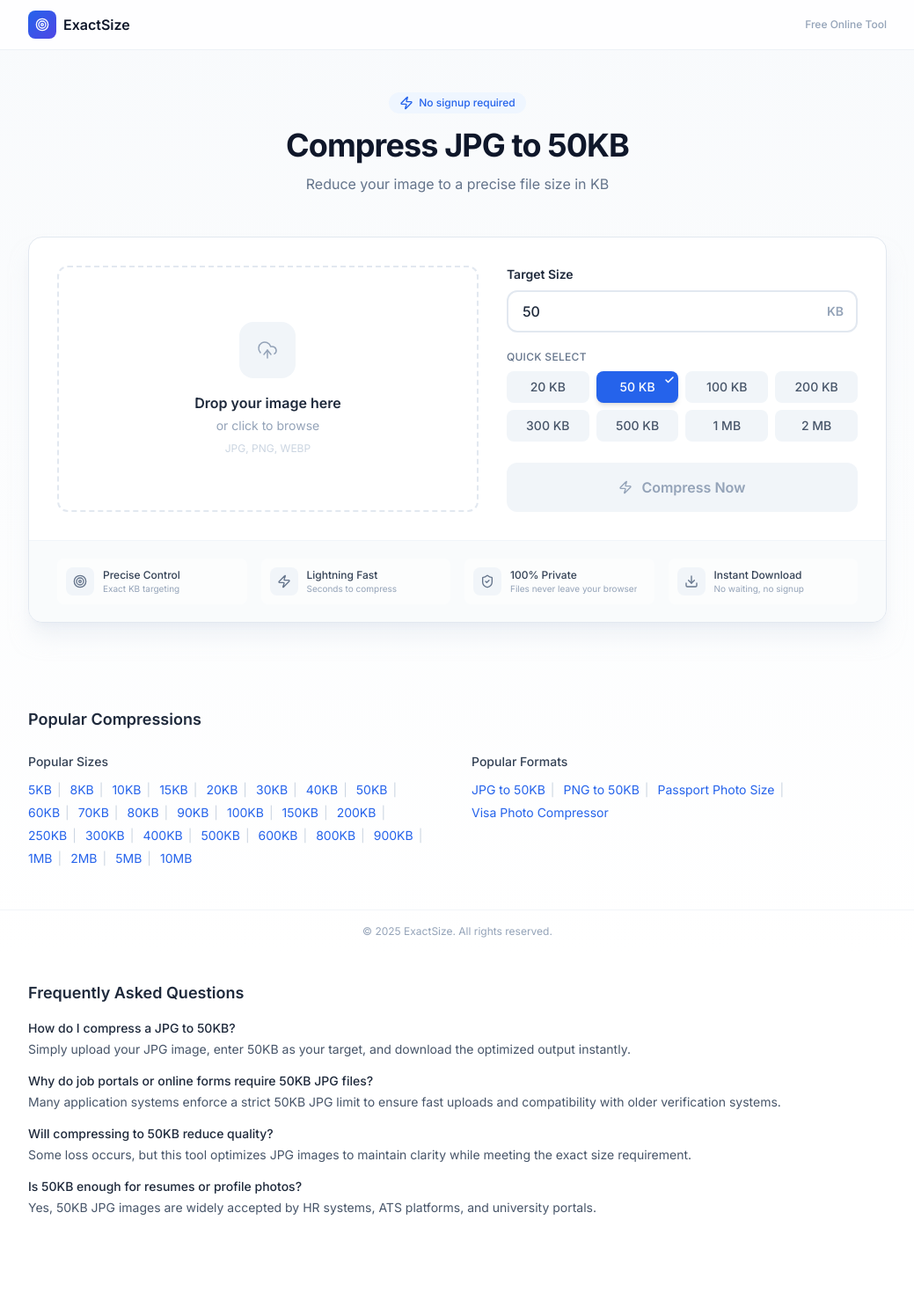
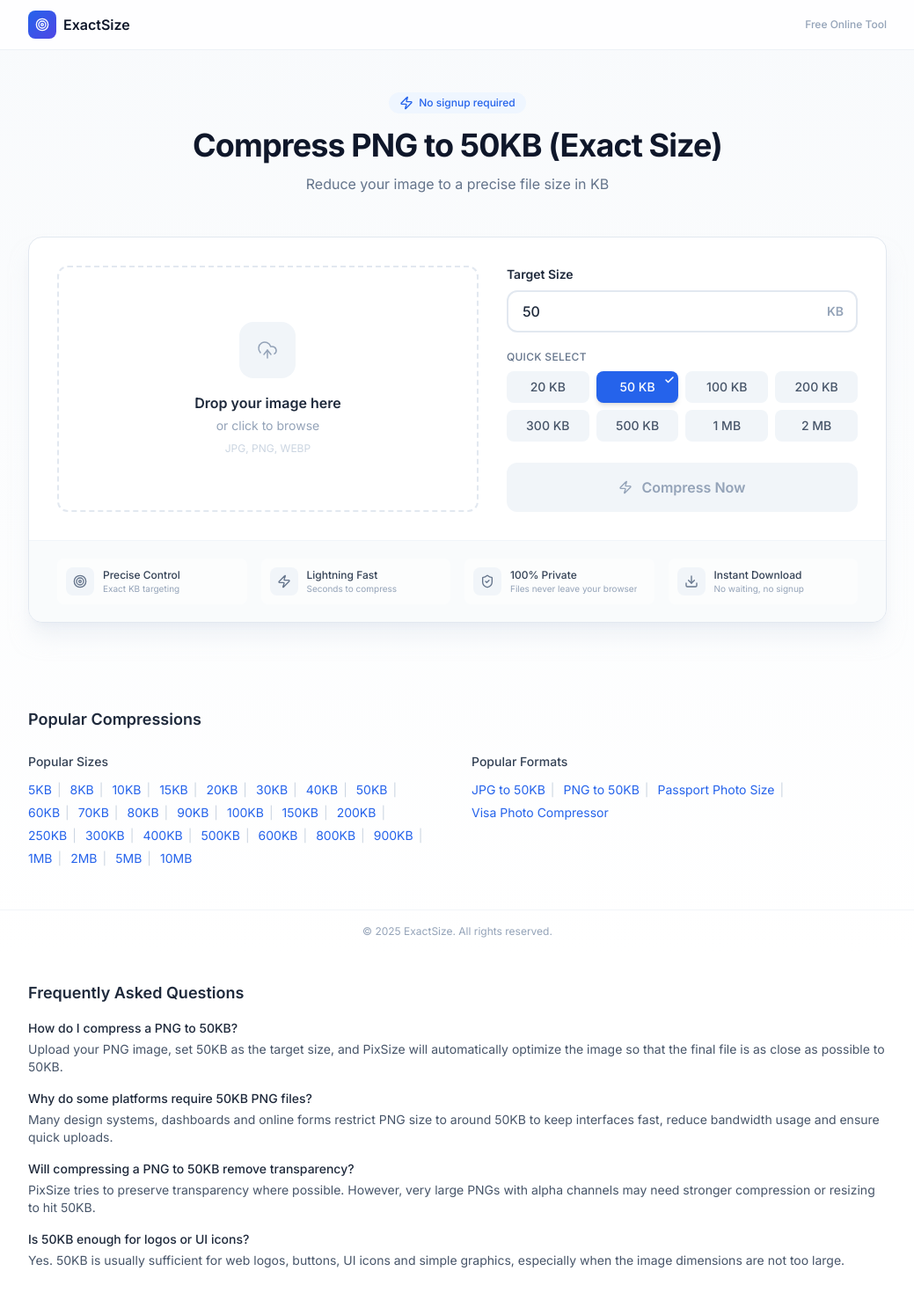
Before and after one commit to runpeng402/compression-picture, a Next.js app: page /png-to-50kb in a window 1280 px wide. Shown: the top 1470 px of the page at 88% size, without its empty margins (120-1159 px from the left). Before the commit the page ends 1431 px from the top, so only its background shows below. Built offline with nearby package versions, Linux system fonts and the light colour scheme.

Commit message:
update: add brand pixsize on the context page

```diff
--- a/app/compress-image-to-[size]kb/page.tsx
+++ b/app/compress-image-to-[size]kb/page.tsx
@@ -20,7 +20,7 @@ export function generateStaticParams() {
 }
 
 // ------------------------------
-// 动态 Metadata（核心 SEO 强化）
+// 动态 Metadata（核心 SEO 强化：PixSize + Exact Size）
 // ------------------------------
 export async function generateMetadata({
   params,
@@ -29,8 +29,9 @@ export async function generateMetadata({
 }): Promise<Metadata> {
   const size = params.size;
 
-  const title = `Compress Image to ${size}KB – Exact JPG/PNG Compressor`;
-  const description = `Free online tool to compress JPG or PNG images to exactly ${size}KB. Perfect for forms, online submissions, passports, and visa uploads.`;
+  // Title 结构：关键词在前 + Exact Size 功能 + 品牌 PixSize
+  const title = `Compress Image to ${size}KB (Exact Size) – PixSize`;
+  const description = `PixSize is an online image compression tool that lets you compress JPG or PNG images to exactly ${size}KB while preserving clarity. Ideal for online forms, job portals, passports, and visa uploads that require strict file size limits.`;
 
   const url = `https://compresstokb.com/compress-to-${size}kb`;
 
@@ -47,7 +48,7 @@ export async function generateMetadata({
       type: "website",
       images: [
         {
-          url: `https://compresstokb.com/api/og?title=Compress+to+${size}KB&subtitle=Exact+Size+Image+Compressor&size=${size}KB`,
+          url: `https://compresstokb.com/api/og?title=Compress+to+${size}KB&subtitle=Exact+Size+Image+Compression&size=${size}KB`,
           width: 1200,
           height: 630,
         },
@@ -69,28 +70,28 @@ export default function DynamicCompressPage({
   const jsonLd = {
     "@context": "https://schema.org",
     "@type": "WebPage",
-    name: `Compress Image to ${size}KB`,
+    name: `Compress Image to ${size}KB – PixSize`,
     url: `https://compresstokb.com/compress-to-${size}kb`,
-    description: `Online tool to compress an image to exactly ${size}KB.`,
+    description: `Use PixSize to compress an image to exactly ${size}KB. Precise, browser-based image compression for strict KB limits.`,
     potentialAction: {
       "@type": "Action",
-      name: "Compress Image",
+      name: "Compress Image to Exact Size",
       target: `https://compresstokb.com/compress-to-${size}kb`,
     },
   };
 
   return (
     <>
-      {/* JSON-LD 结构化数据 */}
+      {/* JSON-LD 结构化数据：保留 + 品牌注入 + Exact Size 语义 */}
       <script
         type="application/ld+json"
         dangerouslySetInnerHTML={{ __html: JSON.stringify(jsonLd) }}
       />
 
-      {/* 压缩工具渲染 */}
+      {/* 压缩工具渲染：继续用初始 size & 标题覆盖 */}
       <ImageCompressorTool
         initialTargetSize={size}
-        titleOverride={`Compress Image to ${size}KB`}
+        titleOverride={`Compress Image to ${size}KB (Exact Size)`}
       />
     </>
   );
--- a/app/jpg-to-50kb/page.tsx
+++ b/app/jpg-to-50kb/page.tsx
@@ -8,24 +8,24 @@ const ImageCompressorTool = dynamic(
 );
 
 // -----------------------
-// Metadata（专业增强版）
+// Metadata（PixSize + Exact Size 增强版）
 // -----------------------
 export const metadata: Metadata = {
-  title: "Compress JPG to 50KB – Free Online JPG Compressor | ExactSize",
+  title: "Compress JPG to 50KB (Exact Size) – PixSize",
   description:
-    "Compress JPG images to exactly 50KB using our fast, accurate, and secure online compressor. Ideal for job portals, resumes, school submissions, and systems requiring strict JPG size limits.",
+    "Use PixSize to compress JPG images to exactly 50KB. Fast, accurate and secure online JPG compressor, ideal for job portals, resumes, school submissions and systems that require strict 50KB JPG limits.",
   alternates: {
     canonical: "https://compresstokb.com/jpg-to-50kb",
   },
   openGraph: {
-    title: "Compress JPG to 50KB – Exact JPG Size Tool",
+    title: "Compress JPG to 50KB – Exact JPG Size Tool | PixSize",
     description:
-      "Free online JPG compressor to reduce JPG/JPEG images to exactly 50KB. High quality, private, and instant.",
+      "Free online JPG compressor by PixSize to reduce JPG/JPEG images to exactly 50KB while preserving clarity. Perfect for online forms, ATS systems and university portals.",
     url: "https://compresstokb.com/jpg-to-50kb",
     type: "website",
     images: [
       {
-        url: "https://compresstokb.com/api/og?title=JPG+to+50KB&subtitle=Exact+Size+Compressor&size=50KB",
+        url: "https://compresstokb.com/api/og?title=JPG+to+50KB&subtitle=Exact+Size+JPG+Compressor&size=50KB",
         width: 1200,
         height: 630,
       },
@@ -40,19 +40,19 @@ export default function JpgTo50kbPage() {
   const FAQ = [
     {
       q: "How do I compress a JPG to 50KB?",
-      a: "Simply upload your JPG image, enter 50KB as your target, and download the optimized output instantly.",
+      a: "Upload your JPG image, set 50KB as the target size, and then download the optimized file. PixSize automatically adjusts quality and resolution to hit as close as possible to 50KB.",
     },
     {
       q: "Why do job portals or online forms require 50KB JPG files?",
-      a: "Many application systems enforce a strict 50KB JPG limit to ensure fast uploads and compatibility with older verification systems.",
+      a: "Many job portals, HR systems and government forms enforce a strict 50KB JPG limit to ensure fast uploads, consistent storage and compatibility with older verification systems.",
     },
     {
       q: "Will compressing to 50KB reduce quality?",
-      a: "Some loss occurs, but this tool optimizes JPG images to maintain clarity while meeting the exact size requirement.",
+      a: "Some quality loss is inevitable at 50KB, but PixSize tries to preserve as much clarity as possible while meeting the exact size requirement, so your resume photo or document image remains readable.",
     },
     {
       q: "Is 50KB enough for resumes or profile photos?",
-      a: "Yes, 50KB JPG images are widely accepted by HR systems, ATS platforms, and university portals.",
+      a: "Yes. A 50KB JPG is widely accepted by HR systems, ATS platforms and university portals, and is usually sufficient for small profile photos, ID images or document scans.",
     },
   ];
 
@@ -72,10 +72,10 @@ export default function JpgTo50kbPage() {
   const jsonLdPage = {
     "@context": "https://schema.org",
     "@type": "WebPage",
-    name: "Compress JPG to 50KB",
+    name: "Compress JPG to 50KB – PixSize",
     url: "https://compresstokb.com/jpg-to-50kb",
     description:
-      "Free online tool to compress JPG images to exactly 50KB for forms, uploads, and documents.",
+      "Free online tool by PixSize to compress JPG images to exactly 50KB for job portals, online forms and document uploads that require strict JPG size limits.",
   };
 
   return (
@@ -92,10 +92,10 @@ export default function JpgTo50kbPage() {
         dangerouslySetInnerHTML={{ __html: JSON.stringify(FAQ_SCHEMA) }}
       />
 
-      {/* 工具主体 */}
+      {/* 工具主体：默认目标 50KB，标题强调 Exact Size */}
       <ImageCompressorTool
         initialTargetSize="50"
-        titleOverride="Compress JPG to 50KB"
+        titleOverride="Compress JPG to 50KB (Exact Size)"
       />
 
       {/* 页面 FAQ 文本内容（增强排名） */}
--- a/app/png-to-50kb/page.tsx
+++ b/app/png-to-50kb/page.tsx
@@ -1,4 +1,4 @@
-// app/jpg-to-50kb/page.tsx
+// app/png-to-50kb/page.tsx
 import { Metadata } from "next";
 import dynamic from "next/dynamic";
 
@@ -8,24 +8,24 @@ const ImageCompressorTool = dynamic(
 );
 
 // -----------------------
-// Metadata（专业增强版）
+// Metadata（PixSize + PNG 专项增强版）
 // -----------------------
 export const metadata: Metadata = {
-  title: "Compress JPG to 50KB – Free Online JPG Compressor | ExactSize",
+  title: "Compress PNG to 50KB (Exact Size) – PixSize",
   description:
-    "Compress JPG images to exactly 50KB using our fast, accurate, and secure online compressor. Ideal for job portals, resumes, school submissions, and systems requiring strict JPG size limits.",
+    "Use PixSize to compress PNG images to exactly 50KB. Ideal for web forms, UI icons, logos, transparent PNG uploads and systems that require strict PNG size limits.",
   alternates: {
-    canonical: "https://compresstokb.com/jpg-to-50kb",
+    canonical: "https://compresstokb.com/png-to-50kb",
   },
   openGraph: {
-    title: "Compress JPG to 50KB – Exact JPG Size Tool",
+    title: "Compress PNG to 50KB – Exact PNG Size Tool | PixSize",
     description:
-      "Free online JPG compressor to reduce JPG/JPEG images to exactly 50KB. High quality, private, and instant.",
-    url: "https://compresstokb.com/jpg-to-50kb",
+      "Free online PNG compressor by PixSize to reduce PNG images to exactly 50KB while keeping transparency and clarity whenever possible.",
+    url: "https://compresstokb.com/png-to-50kb",
     type: "website",
     images: [
       {
-        url: "https://compresstokb.com/api/og?title=JPG+to+50KB&subtitle=Exact+Size+Compressor&size=50KB",
+        url: "https://compresstokb.com/api/og?title=PNG+to+50KB&subtitle=Exact+Size+PNG+Compressor&size=50KB",
         width: 1200,
         height: 630,
       },
@@ -36,23 +36,23 @@ export const metadata: Metadata = {
 // -----------------------
 // 页面主体
 // -----------------------
-export default function JpgTo50kbPage() {
+export default function PngTo50kbPage() {
   const FAQ = [
     {
-      q: "How do I compress a JPG to 50KB?",
-      a: "Simply upload your JPG image, enter 50KB as your target, and download the optimized output instantly.",
+      q: "How do I compress a PNG to 50KB?",
+      a: "Upload your PNG image, set 50KB as the target size, and PixSize will automatically optimize the image so that the final file is as close as possible to 50KB.",
     },
     {
-      q: "Why do job portals or online forms require 50KB JPG files?",
-      a: "Many application systems enforce a strict 50KB JPG limit to ensure fast uploads and compatibility with older verification systems.",
+      q: "Why do some platforms require 50KB PNG files?",
+      a: "Many design systems, dashboards and online forms restrict PNG size to around 50KB to keep interfaces fast, reduce bandwidth usage and ensure quick uploads.",
     },
     {
-      q: "Will compressing to 50KB reduce quality?",
-      a: "Some loss occurs, but this tool optimizes JPG images to maintain clarity while meeting the exact size requirement.",
+      q: "Will compressing a PNG to 50KB remove transparency?",
+      a: "PixSize tries to preserve transparency where possible. However, very large PNGs with alpha channels may need stronger compression or resizing to hit 50KB.",
     },
     {
-      q: "Is 50KB enough for resumes or profile photos?",
-      a: "Yes, 50KB JPG images are widely accepted by HR systems, ATS platforms, and university portals.",
+      q: "Is 50KB enough for logos or UI icons?",
+      a: "Yes. 50KB is usually sufficient for web logos, buttons, UI icons and simple graphics, especially when the image dimensions are not too large.",
     },
   ];
 
@@ -72,10 +72,10 @@ export default function JpgTo50kbPage() {
   const jsonLdPage = {
     "@context": "https://schema.org",
     "@type": "WebPage",
-    name: "Compress JPG to 50KB",
-    url: "https://compresstokb.com/jpg-to-50kb",
+    name: "Compress PNG to 50KB – PixSize",
+    url: "https://compresstokb.com/png-to-50kb",
     description:
-      "Free online tool to compress JPG images to exactly 50KB for forms, uploads, and documents.",
+      "Free online tool by PixSize to compress PNG images to exactly 50KB for logos, UI icons and online PNG uploads that require strict file size limits.",
   };
 
   return (
@@ -92,10 +92,10 @@ export default function JpgTo50kbPage() {
         dangerouslySetInnerHTML={{ __html: JSON.stringify(FAQ_SCHEMA) }}
       />
 
-      {/* 工具主体 */}
+      {/* 工具主体：默认目标 50KB，标题强调 PNG + Exact Size */}
       <ImageCompressorTool
         initialTargetSize="50"
-        titleOverride="Compress JPG to 50KB"
+        titleOverride="Compress PNG to 50KB (Exact Size)"
       />
 
       {/* 页面 FAQ 文本内容（增强排名） */}
```
Also changed, not shown: app/passport-photo-size/page.tsx (+15 -14 lines), app/visa-photo-compressor/page.tsx (+14 -13 lines).
